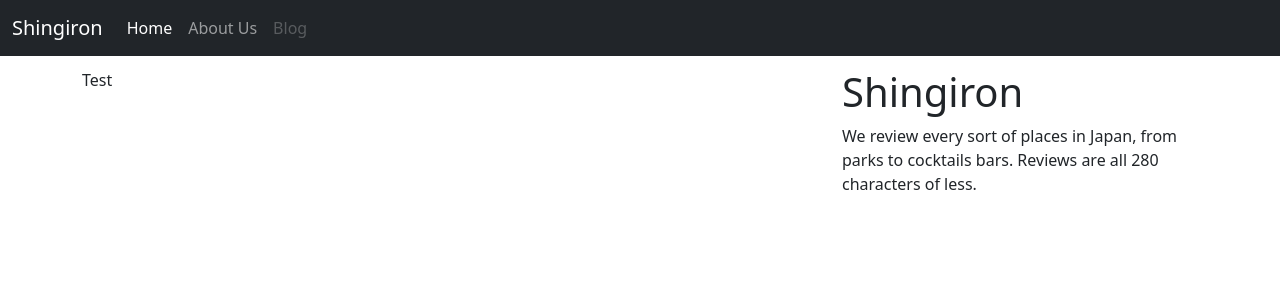
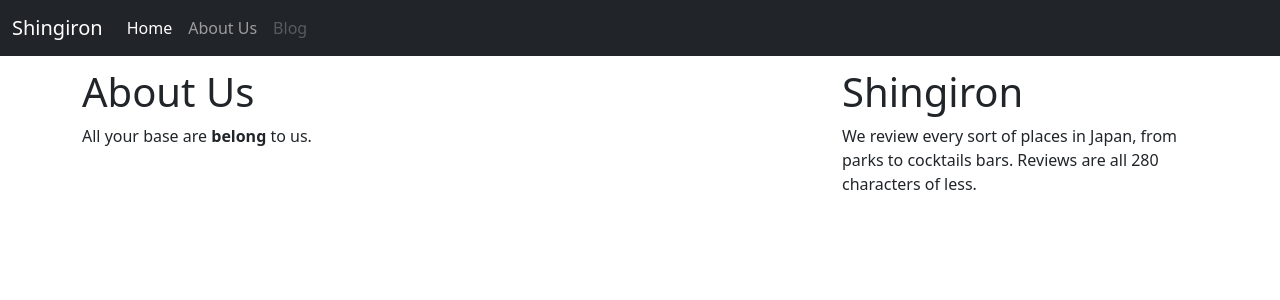
Before and after one commit to alessandrosp/shingiron, a Jekyll site: the page built from docs/pages/about.md, in a window 1280 px wide. Shown: the top 300 px of the page. Built offline with Jekyll 4.4.1, drawn with Linux system fonts in a browser that asks for light colours; nearby versions of some CDN libraries; comment, search, counter and statistics services are not loaded; our own code applies the rules of GitHub Pages for plain Markdown files.

Commit message:
Update about.md

```diff
--- a/docs/pages/about.md
+++ b/docs/pages/about.md
@@ -2,4 +2,5 @@
 layout: default
 permalink: /about/
 ---
-Test
+# About Us
+All your base are **belong** to us.
```
